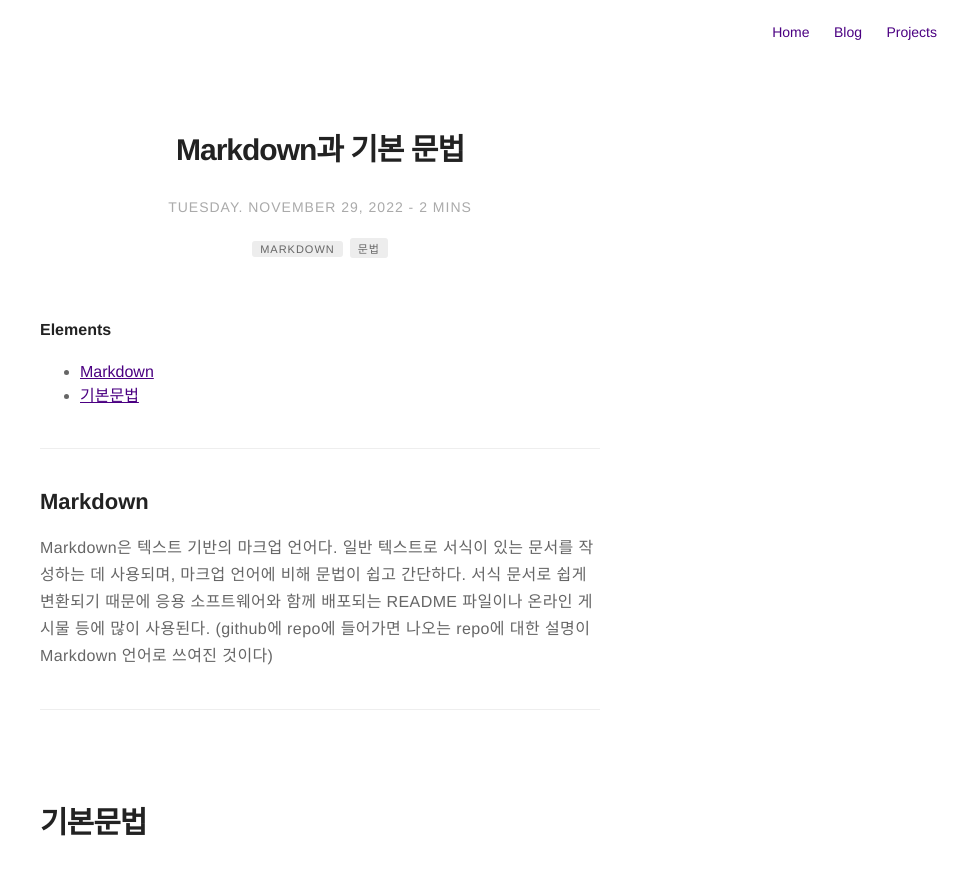
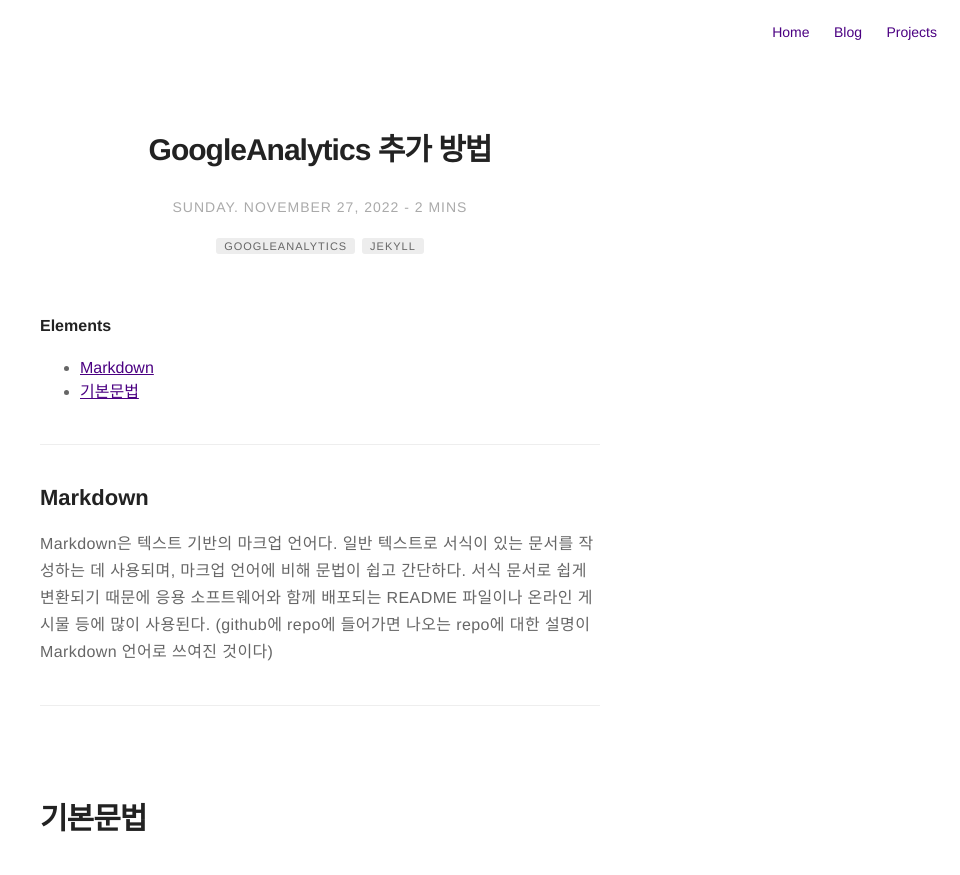
Before and after one commit to woonsango/woonsango.github.io, a Jekyll site: the page built from _posts/2022-11-29-markdown.md, in a window 1280 px wide and 900 px high. Shown: the top 875 px of the window, without its empty margins (320-1280 px from the left). Built offline with Jekyll 4.4.1, drawn with Linux system fonts in a browser that asks for light colours; nearby versions of some CDN libraries; emoji names are drawn with the system emoji font; comment, search, counter and statistics services are not loaded; some of the changed text lies outside the part shown.

```diff
--- a/_posts/2022-11-29-markdown.md
+++ b/_posts/2022-11-29-markdown.md
@@ -1,12 +1,12 @@
 ---
-title: "Markdown과 기본 문법"
+title: "GoogleAnalytics 추가 방법"
 layout: post
-date: 2022-11-29 19:33
+date: 2022-11-27 3:23
 image: /assets/images/markdown.jpg
 headerImage: false
 tag:
-- markdown
-- 문법
+- googleanalytics
+- jekyll
 category: blog
 author: Choi Seon woo
 contents: true
```
